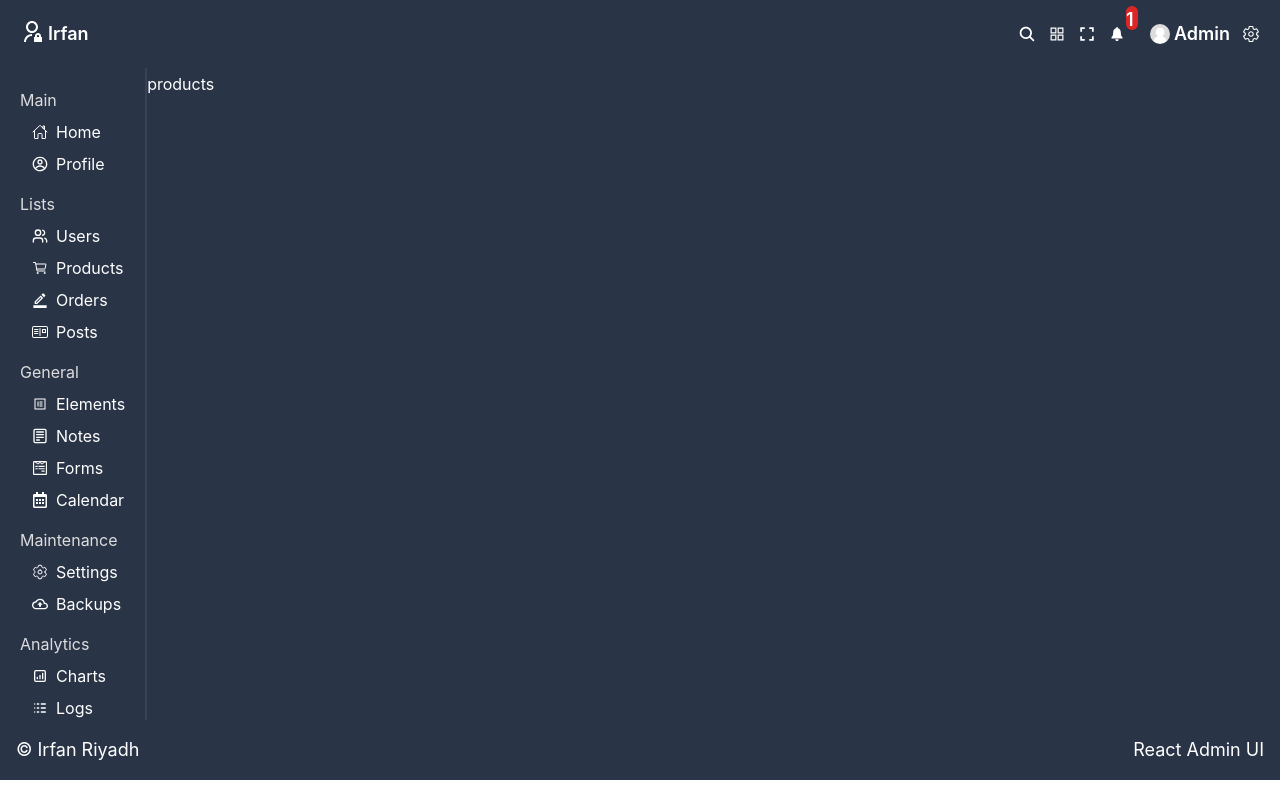
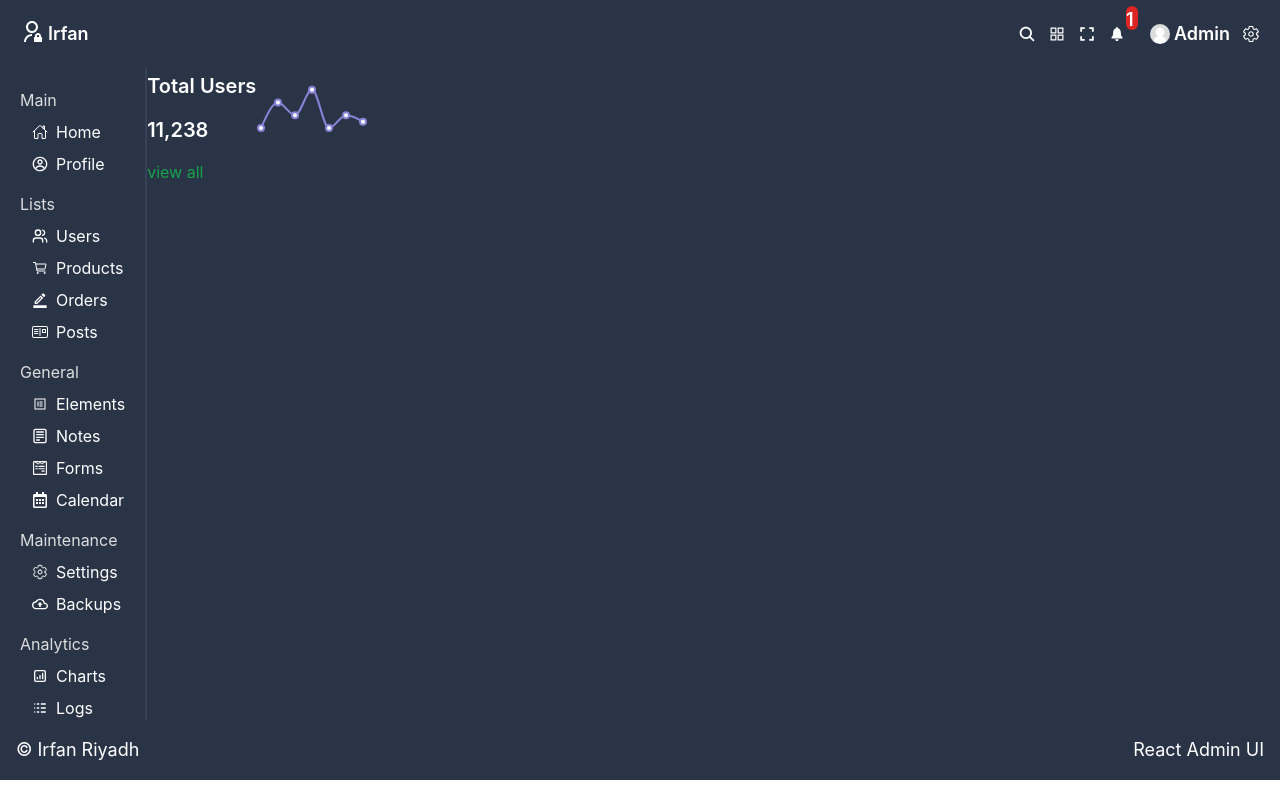
Before and after one commit to irfan-s-m/admin-dashboard-ui, a React (Vite) app: page /products in a window 1280 px wide. Built offline with nearby package versions, Linux system fonts and the light colour scheme.

Commit message:
rechart section ongoing

```diff
--- a/src/components/chartBox/ChartBox.jsx
+++ b/src/components/chartBox/ChartBox.jsx
@@ -1,21 +1,26 @@
 import { Line, LineChart, ResponsiveContainer } from "recharts";
 import { chartBoxUser } from "../../utils/data";
+import { Link } from "react-router-dom";
 const ChartBox = () => {
 
     const chartData = chartBoxUser.chartData;
 
-
     return (
-        <div>
-
-
-
-
-            <ResponsiveContainer width="100%" height="100%">
-                <LineChart width={300} height={100} data={data}>
-                    <Line type="monotone" dataKey="pv" stroke="#8884d8" strokeWidth={2} />
-                </LineChart>
-            </ResponsiveContainer>
+        <div className="flex">
+            <div className="flex flex-col gap-4">
+                <h3 className="font-semibold text-xl">
+                    Total Users
+                </h3>
+                <h2 className="font-semibold text-xl">11,238</h2>
+                <Link to='/' className="text-green-600">view all</Link>
+            </div>
+            <div>
+                <ResponsiveContainer width="100%" height="100%" aspect={1}>
+                    <LineChart width={300} height={100} data={chartData}>
+                        <Line type="monotone" dataKey="users" stroke="#8884d8" strokeWidth={2} />
+                    </LineChart>
+                </ResponsiveContainer>
+            </div>
         </div>
 
     );
--- a/src/pages/products/Products.jsx
+++ b/src/pages/products/Products.jsx
@@ -1,7 +1,9 @@
+import ChartBox from "../../components/chartBox/ChartBox";
+
 const Products = () => {
     return (
         <div>
-            <h1>products</h1>
+            <ChartBox></ChartBox>
         </div>
     );
 };
```
